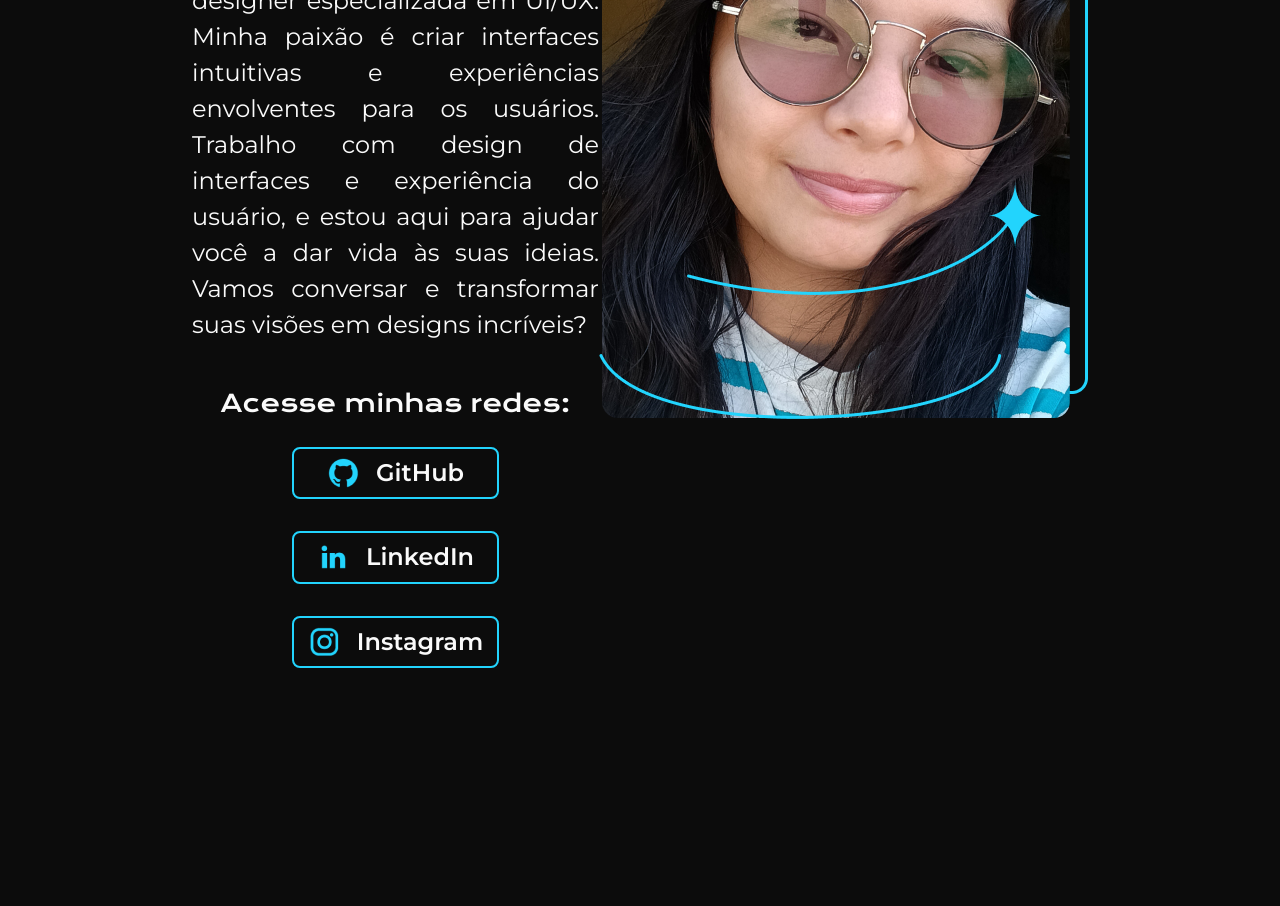
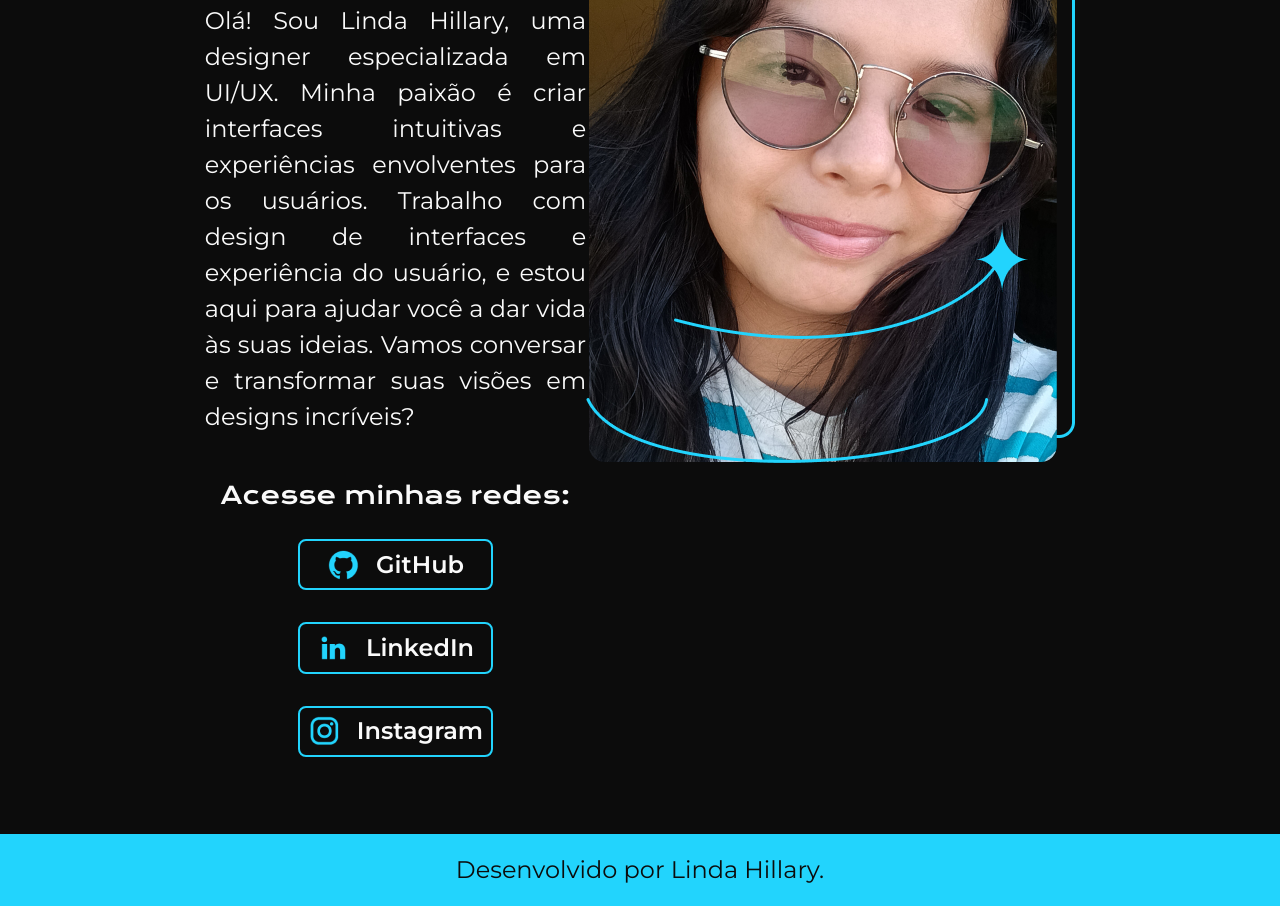
Before and after one commit to linda-brandao/meu-portfolio, a plain HTML site: page index.html in a window 1280 px wide. Shown: the part 509-1415 px from the top of the page. Before the commit the page ends 1305 px from the top, so only its background shows below. Drawn offline with nearby package versions, Linux system fonts and the light colour scheme.

Commit message:
criando o rodape e estilizando

```diff
--- a/index.html
+++ b/index.html
@@ -22,6 +22,8 @@
         </section>
         <img src="./imagens/perfil.png" alt="Foto da Linda Hillary sorrindo">
     </main>
-    <footer></footer>
+    <footer class="rodape">
+        <p>Desenvolvido por Linda Hillary.</p>
+    </footer>
 </body>
 </html>
--- a/styles/style.css
+++ b/styles/style.css
@@ -1,7 +1,6 @@
 @import url('https://fonts.googleapis.com/css2?family=Krona+One&family=Montserrat:wght@400;600&display=swap');
 
 body {
-    height: 100vh;
     box-sizing: border-box;
     background-color: #0C0C0C;
     color: #FAFAFA;
@@ -11,7 +10,7 @@ body {
     display: flex;
     align-items: center;
     justify-content: space-between;
-    padding: 10% 15%;
+    padding: 10% 16% 6%;
 }
 
 .container__conteudo {
@@ -72,3 +71,12 @@ body {
     background-color: #272727;
     padding: 2.2%;
 }
+
+.rodape {
+    background-color: #22D4FD;
+    color: #0C0C0C;
+    padding: 24px;
+    text-align: center;
+    font-family: 'Montserrat', sans-serif;
+    font-size: 24px;
+}
```
